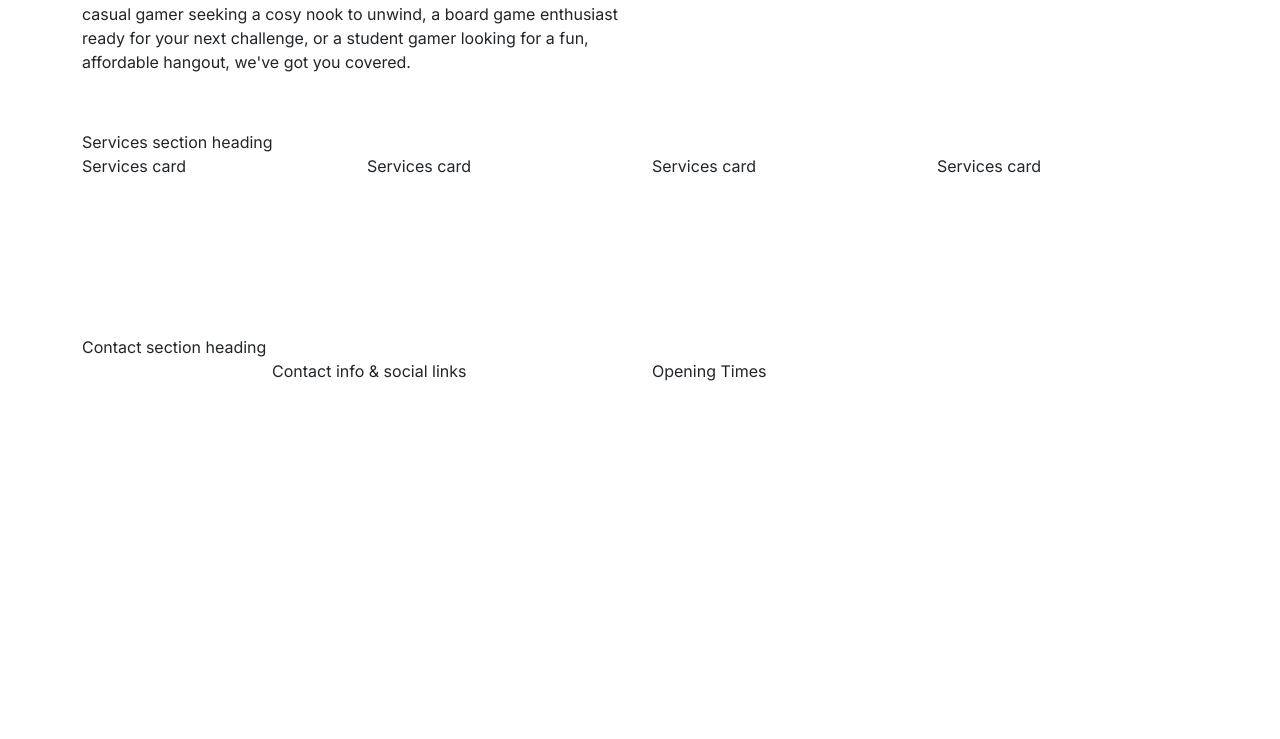
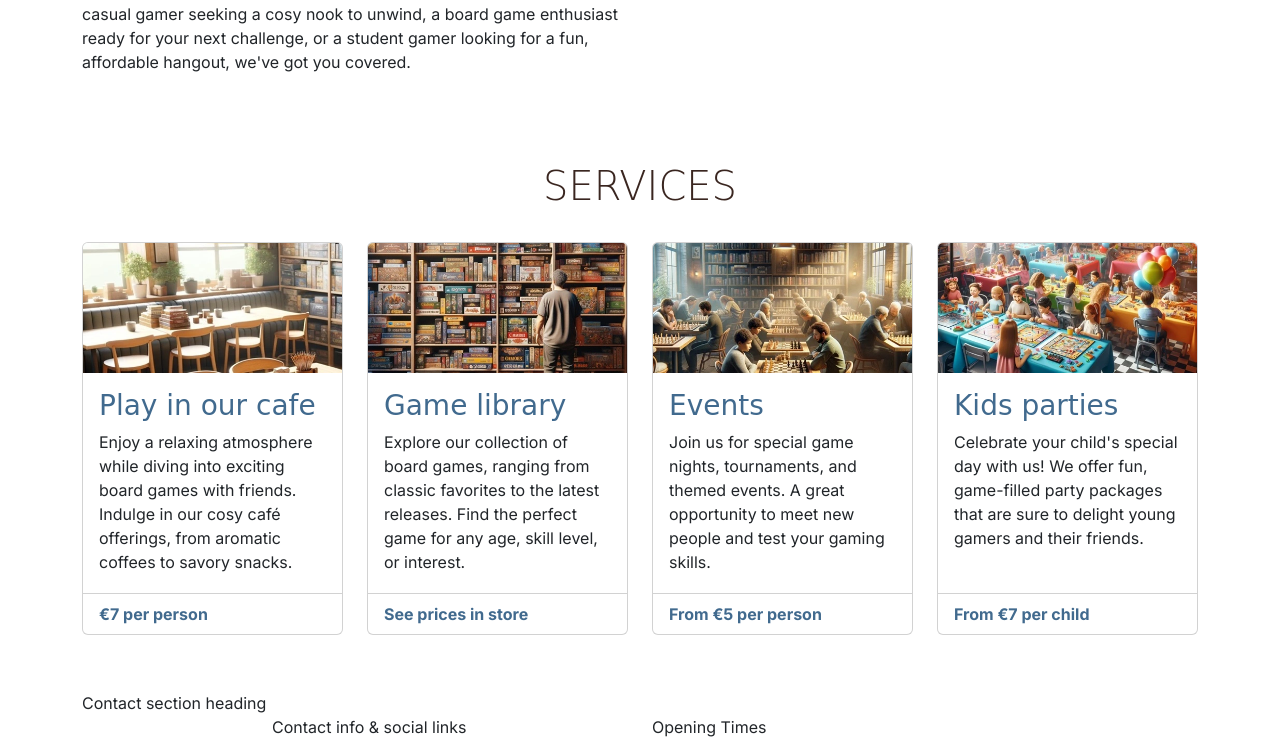
Before and after one commit to geraldine-mor/boardwalk-games, a plain HTML site: page index.html in a window 1280 px wide. Shown: the part 417-1156 px from the top of the page. Before the commit the page ends 800 px from the top, so only its background shows below. Drawn offline with nearby package versions, Linux system fonts and the light colour scheme; a web font is replaced by a local one.

Commit message:
Adding content and styling the services section

```diff
--- a/assets/css/style.css
+++ b/assets/css/style.css
@@ -21,7 +21,14 @@ h2,
 h3 {
     font-family: var(--secondary-font);
     color: var(--primary-color);
+}
+
+h1, h2 {
     text-transform: uppercase;
+}
+
+h2 {
+    margin-bottom: 2rem;
 }
 
 .sub-heading-color {
@@ -47,6 +54,17 @@ h3 {
     font-family: var(--secondary-font);
 }
 
+/*Services Section*/
+#services .card-footer {
+    font-weight: bold;
+    color: var(--highlight-color);
+    background-color: transparent;
+}
+
+#services .card {
+    margin-bottom: 1.5rem;
+}
+
 /* Grid visualisation for testing
 .container,
 .row {
@@ -57,3 +75,36 @@ h3 {
     border: 2px solid white;
     background-color: lightgray;
 }*/
+
+/*Media Queries*/
+/*Medium devices (tablets 768px and up)*/
+@media screen and (min-width: 768px) {
+    /*Make all service cards the same height for consistency*/
+    #services .card-body {
+        min-height: 191px;
+    }
+}
+
+/*Large devices (tablets 992px and up)*/
+@media screen and (min-width: 992px) {
+    /*Make all service cards the same height for consistency*/
+    #services .card-body {
+        min-height: auto;
+    }
+}
+
+/*Extra large devices (laptops 1200px and up)*/
+@media screen and (min-width: 1200px) {
+    /*Make all service cards the same height for consistency*/
+    #services .card-body {
+        min-height: 220px;
+    }
+}
+
+/*Extra extra large devices (laptops & desktops 1400px and up)*/
+@media screen and (min-width: 1400px) {
+    /*Make all service cards the same height for consistency*/
+    #services .card-body {
+        min-height: 195px;
+    }
+}
--- a/index.html
+++ b/index.html
@@ -114,13 +114,79 @@
     <!--Main element to hold all key sections of the homepage. It is not part of the grid structure-->
     <main>
         <!--services section-->
-        <section class="container">
+        <section id="services" class="container section">
             <div class="row">
-                <div class="col-12">Services section heading</div>
-                <div class="col-12 col-md-6 col-xl 3">Services card</div>
-                <div class="col-12 col-md-6 col-xl 3">Services card</div>
-                <div class="col-12 col-md-6 col-xl 3">Services card</div>
-                <div class="col-12 col-md-6 col-xl 3">Services card</div>
+                <div class="col-12 text-center">
+                    <h2 class="display-6">Services</h2>
+                </div>
+                <div class="col-12 col-md-6 col-xl-3">
+                    <div class="card">
+                        <img src="assets/images/services-1.webp" class="card-img-top"
+                            alt="Boardwalk games cafe table by a window, stacks of boardgames can be seen on the table">
+                        <div class="card-body">
+                            <h3 class="card-title sub-heading-color">Play in our cafe</h3>
+                            <p class="card-text">
+                                Enjoy a relaxing atmosphere while diving into exciting board
+                                games with friends. Indulge in our cosy café offerings, from
+                                aromatic coffees to savory snacks.
+                            </p>
+                        </div>
+                        <div class="card-footer">
+                            <p class="mb-0">€7 per person</p>
+                        </div>
+                    </div>
+                </div>
+                <div class="col-12 col-md-6 col-xl-3">
+                    <div class="card">
+                        <img src="assets/images/services-2.webp" class="card-img-top"
+                            alt="Board games stacked in bookshelves, a man can be seen browsing the shelves" />
+                        <div class="card-body">
+                            <!-- bootstrap cards come as h5 by default, changed to h3 to fit project heading hierarchy -->
+                            <h3 class="card-title sub-heading-color">Game library</h3>
+                            <p class="card-text">
+                                Explore our collection of board games, ranging from classic
+                                favorites to the latest releases. Find the perfect game for
+                                any age, skill level, or interest.
+                            </p>
+                        </div>
+                        <div class="card-footer">
+                            <p class="mb-0">See prices in store</p>
+                        </div>
+                    </div>
+                </div>
+                <div class="col-12 col-md-6 col-xl-3">
+                    <div class="card">
+                        <img src="assets/images/services-3.webp" class="card-img-top">
+                        <div class="card-body">
+                            <h3 class="card-title sub-heading-color">Events</h3>
+                            <p class="card-text">
+                                Join us for special game nights, tournaments, and themed
+                                events. A great opportunity to meet new people and test your
+                                gaming skills.
+                            </p>
+                        </div>
+                        <div class="card-footer">
+                            <p class="mb-0">From €5 per person</p>
+                        </div>
+                    </div>
+                </div>
+                <div class="col-12 col-md-6 col-xl-3">
+                    <div class="card">
+                        <img src="assets/images/services-4.webp" class="card-img-top"
+                            alt="A kids party being held at Boardwalk Games">
+                        <div class="card-body">
+                            <h3 class="card-title sub-heading-color">Kids parties</h3>
+                            <p class="card-text">
+                                Celebrate your child's special day with us! We offer fun,
+                                game-filled party packages that are sure to delight young
+                                gamers and their friends.
+                            </p>
+                        </div>
+                        <div class="card-footer">
+                            <p class="mb-0">From €7 per child</p>
+                        </div>
+                    </div>
+                </div>
             </div>
         </section>
     </main>
```
